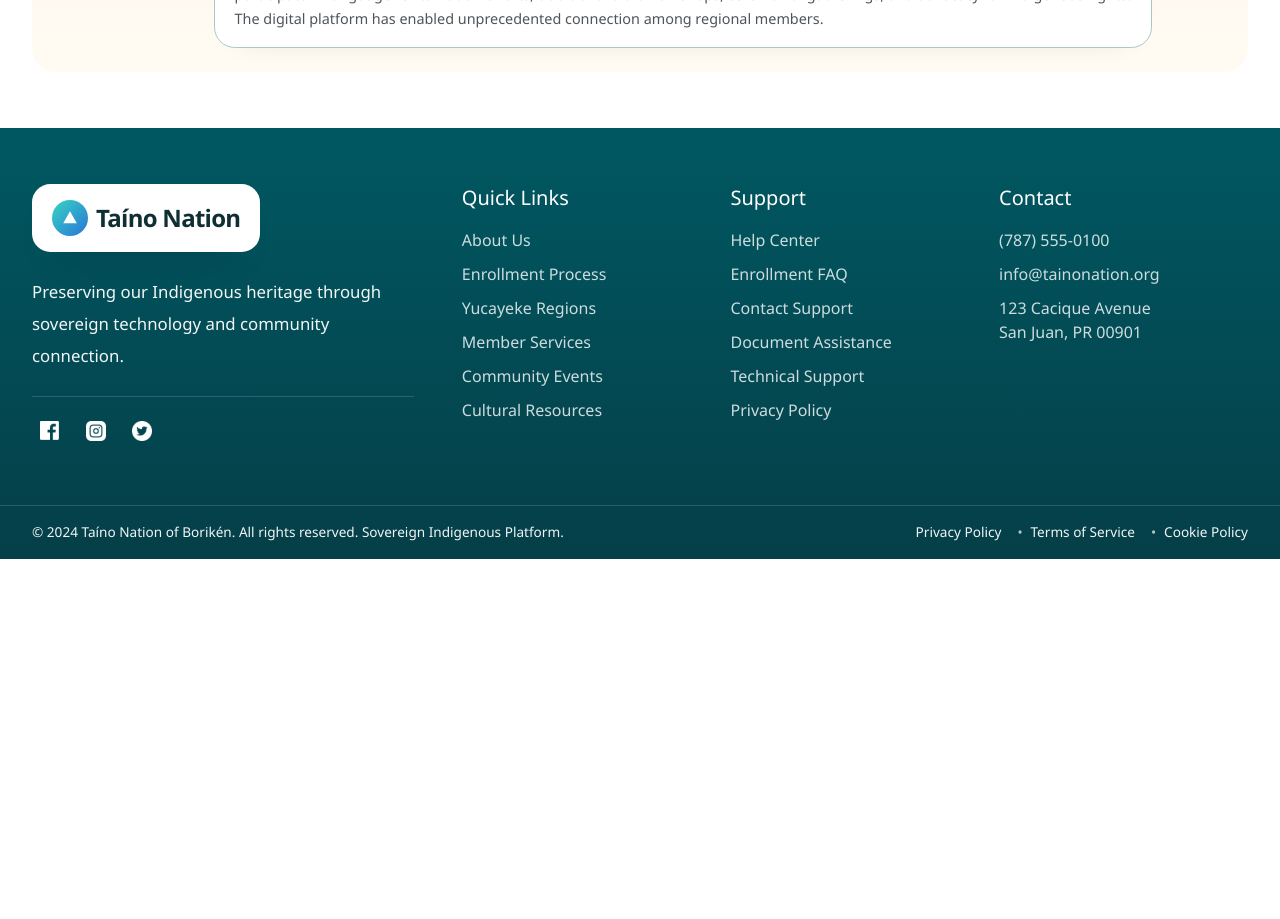
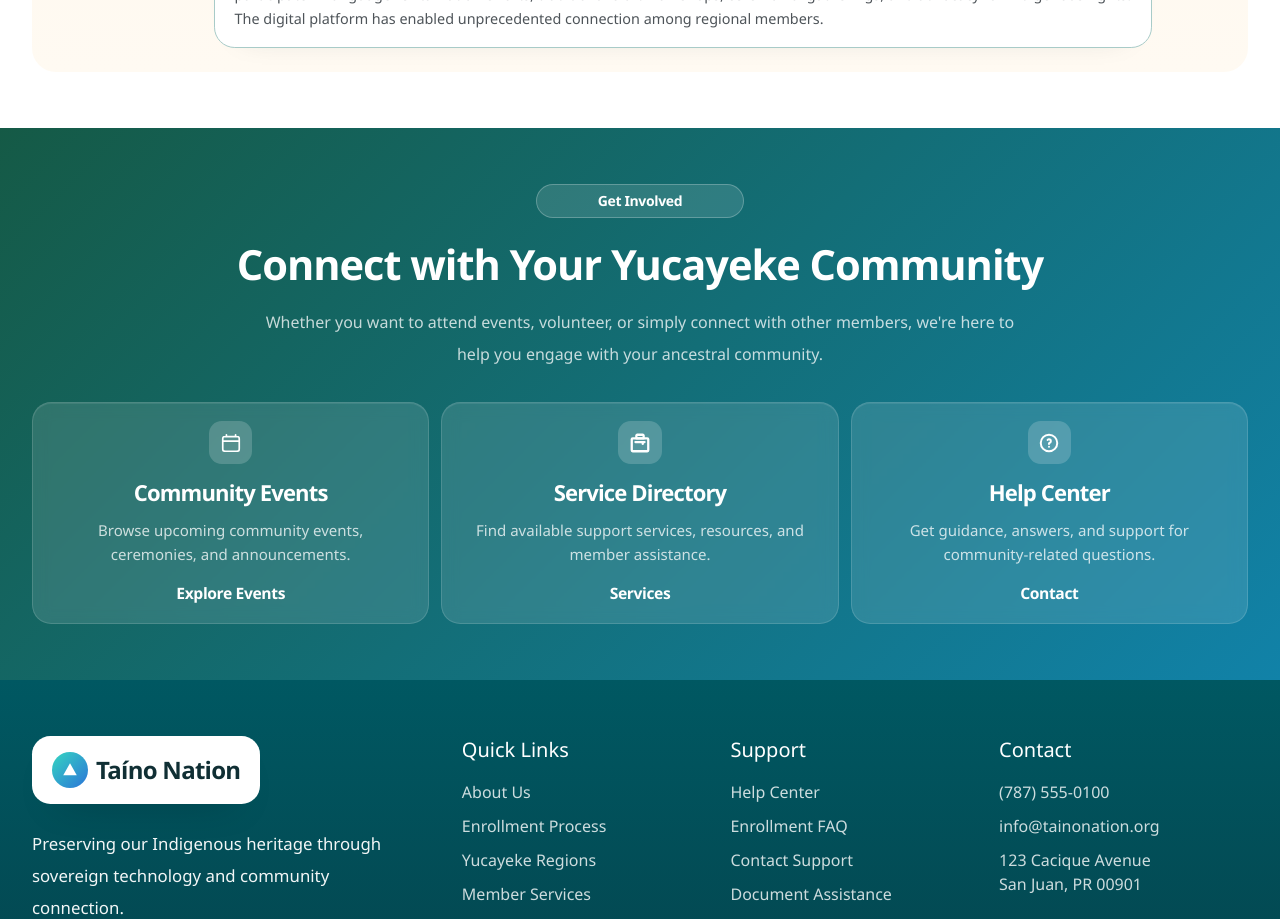
Before and after one commit to pageoptima/CommunityFrontendWeb, a Next.js app: page /yucayeke in a window 1280 px wide. Shown: the part 2060-2979 px from the top of the page. Before the commit the page ends 2619 px from the top, so only its background shows below. Built offline with nearby package versions, Linux system fonts and the light colour scheme; no server answers.

Commit message:
feat: yucayeke page connect section implemented

```diff
--- a/src/features/community/components/community-quick-links-section.tsx
+++ b/src/features/community/components/community-quick-links-section.tsx
@@ -18,7 +18,7 @@ export function CommunityQuickLinksSection() {
           </p>
         </div>
 
-        <div className="mt-6 grid gap-3 sm:mt-7 sm:grid-cols-2 lg:gap-4 xl:grid-cols-4">
+        <div className="mt-6 grid gap-3 sm:mt-7 sm:grid-cols-2 lg:grid-cols-3 lg:gap-4">
           {communityQuickLinks.map((linkItem) => (
             <CommunityQuickLinkCard key={linkItem.title} {...linkItem} />
           ))}
--- a/src/features/community/constants/community-quick-links.ts
+++ b/src/features/community/constants/community-quick-links.ts
@@ -7,14 +7,6 @@ export type CommunityQuickLinkItem = Readonly<{
 }>;
 
 export const communityQuickLinks: readonly CommunityQuickLinkItem[] = [
-  {
-    description:
-      "Browse upcoming ceremonies, gatherings, and community events happening across the Taíno Nation.",
-    href: "/community",
-    iconBackgroundClassName: "bg-[#1f7ae0]",
-    iconSrc: "/icons/events/events-calendar.svg",
-    title: "Events Calendar",
-  },
   {
     description:
       "Explore available member services, practical resources, and support options for everyday community needs.",
--- /dev/null
+++ b/src/features/yucayeke/components/yucayeke-connect-card.tsx
@@ -0,0 +1,40 @@
+import Image from "next/image";
+import Link from "next/link";
+
+import type { YucayekeConnectionLink } from "@/features/yucayeke/constants/yucayeke-content";
+
+type YucayekeConnectCardProps = Readonly<{
+  link: YucayekeConnectionLink;
+}>;
+
+export function YucayekeConnectCard({ link }: YucayekeConnectCardProps) {
+  return (
+    <Link
+      className="group flex h-full min-h-[11.5rem] flex-col items-center rounded-[1.2rem] border border-white/14 bg-white/12 px-4 py-4 text-center text-white shadow-[inset_0_1px_0_rgba(255,255,255,0.08)] backdrop-blur-sm transition-transform duration-200 hover:-translate-y-0.5 hover:bg-white/14 sm:min-h-[12rem] sm:px-[1.125rem] sm:py-[1.125rem]"
+      href={link.href}
+    >
+      <div className="flex size-[2.7rem] items-center justify-center rounded-[0.8rem] bg-white/18">
+        <Image
+          alt=""
+          aria-hidden="true"
+          className="h-[1.375rem] w-[1.375rem] object-contain"
+          height={22}
+          src={link.iconSrc}
+          width={22}
+        />
+      </div>
+
+      <h3 className="mt-4 text-[1.28rem] leading-[1.15] font-semibold tracking-[-0.04em] text-white sm:text-[1.38rem]">
+        {link.title}
+      </h3>
+
+      <p className="mt-3 max-w-[22rem] text-[0.9rem] leading-6 text-white/76 sm:text-[0.94rem]">
+        {link.description}
+      </p>
+
+      <span className="mt-auto pt-4 text-[0.98rem] font-semibold tracking-tight text-white transition-opacity duration-200 group-hover:opacity-88">
+        {link.ctaLabel}
+      </span>
+    </Link>
+  );
+}
--- /dev/null
+++ b/src/features/yucayeke/components/yucayeke-connect-section.tsx
@@ -0,0 +1,35 @@
+import { yucayekeConnectionContent } from "@/features/yucayeke/constants/yucayeke-content";
+import { cn } from "@/lib/utils";
+
+import { YucayekeConnectCard } from "./yucayeke-connect-card";
+import sharedStyles from "../styles/yucayeke-shared.module.scss";
+
+export function YucayekeConnectSection() {
+  const { badge, description, links, title } = yucayekeConnectionContent;
+
+  return (
+    <section className="overflow-hidden bg-[linear-gradient(135deg,#155a46_0%,#1182a8_100%)] py-10 sm:py-12 lg:py-14">
+      <div className={cn(sharedStyles.sectionContainer, "relative")}>
+        <div className="mx-auto max-w-4xl text-center">
+          <span className="inline-flex min-w-[11rem] justify-center rounded-full border border-white/24 bg-white/12 px-4 py-1.5 text-xs font-semibold tracking-tight text-white sm:min-w-[13rem] sm:px-5 sm:text-sm">
+            {badge}
+          </span>
+
+          <h2 className="mt-5 text-[1.6rem] leading-tight font-semibold tracking-tight text-white sm:text-[2rem] lg:text-[2.6rem]">
+            {title}
+          </h2>
+
+          <p className="mx-auto mt-4 max-w-3xl text-[0.92rem] leading-7 text-white/76 sm:text-[1rem] sm:leading-8">
+            {description}
+          </p>
+        </div>
+
+        <div className="mt-7 grid gap-3 md:grid-cols-2 xl:mt-8 xl:grid-cols-3">
+          {links.map((link) => (
+            <YucayekeConnectCard key={link.title} link={link} />
+          ))}
+        </div>
+      </div>
+    </section>
+  );
+}
--- a/src/features/yucayeke/components/yucayeke-page-content.tsx
+++ b/src/features/yucayeke/components/yucayeke-page-content.tsx
@@ -1,3 +1,4 @@
+import { YucayekeConnectSection } from "@/features/yucayeke/components/yucayeke-connect-section";
 import { getYucayekeHeroStats } from "@/features/yucayeke/api/get-community-meta";
 import { YucayekeHero } from "@/features/yucayeke/components/yucayeke-hero";
 import { YucayekeHighlightsSection } from "@/features/yucayeke/components/yucayeke-highlights-section";
@@ -13,6 +14,7 @@ export async function YucayekePageContent() {
       <YucayekeWelcomeSection />
       <YucayekeHighlightsSection />
       <YucayekeLegacySection />
+      <YucayekeConnectSection />
     </main>
   );
 }
--- a/src/features/yucayeke/constants/yucayeke-content.ts
+++ b/src/features/yucayeke/constants/yucayeke-content.ts
@@ -11,6 +11,14 @@ export type YucayekeLegacyPeriod = Readonly<{
   description: string;
   title: string;
   yearLabel: string;
+}>;
+
+export type YucayekeConnectionLink = Readonly<{
+  ctaLabel: string;
+  description: string;
+  href: string;
+  iconSrc: string;
+  title: string;
 }>;
 
 export const yucayekeWelcomeContent = {
@@ -76,3 +84,36 @@ export const yucayekeLegacyContent = {
     },
   ] as const satisfies readonly YucayekeLegacyPeriod[],
 } as const;
+
+export const yucayekeConnectionContent = {
+  badge: "Get Involved",
+  title: "Connect with Your Yucayeke Community",
+  description:
+    "Whether you want to attend events, volunteer, or simply connect with other members, we're here to help you engage with your ancestral community.",
+  links: [
+    {
+      title: "Community Events",
+      description:
+        "Browse upcoming community events, ceremonies, and announcements.",
+      ctaLabel: "Explore Events",
+      href: "/community",
+      iconSrc: "/icons/events/events-calendar.svg",
+    },
+    {
+      title: "Service Directory",
+      description:
+        "Find available support services, resources, and member assistance.",
+      ctaLabel: "Services",
+      href: "/services",
+      iconSrc: "/icons/events/service-directory.svg",
+    },
+    {
+      title: "Help Center",
+      description:
+        "Get guidance, answers, and support for community-related questions.",
+      ctaLabel: "Contact",
+      href: "/services",
+      iconSrc: "/icons/events/help-center.svg",
+    },
+  ] as const satisfies readonly YucayekeConnectionLink[],
+} as const;
```
